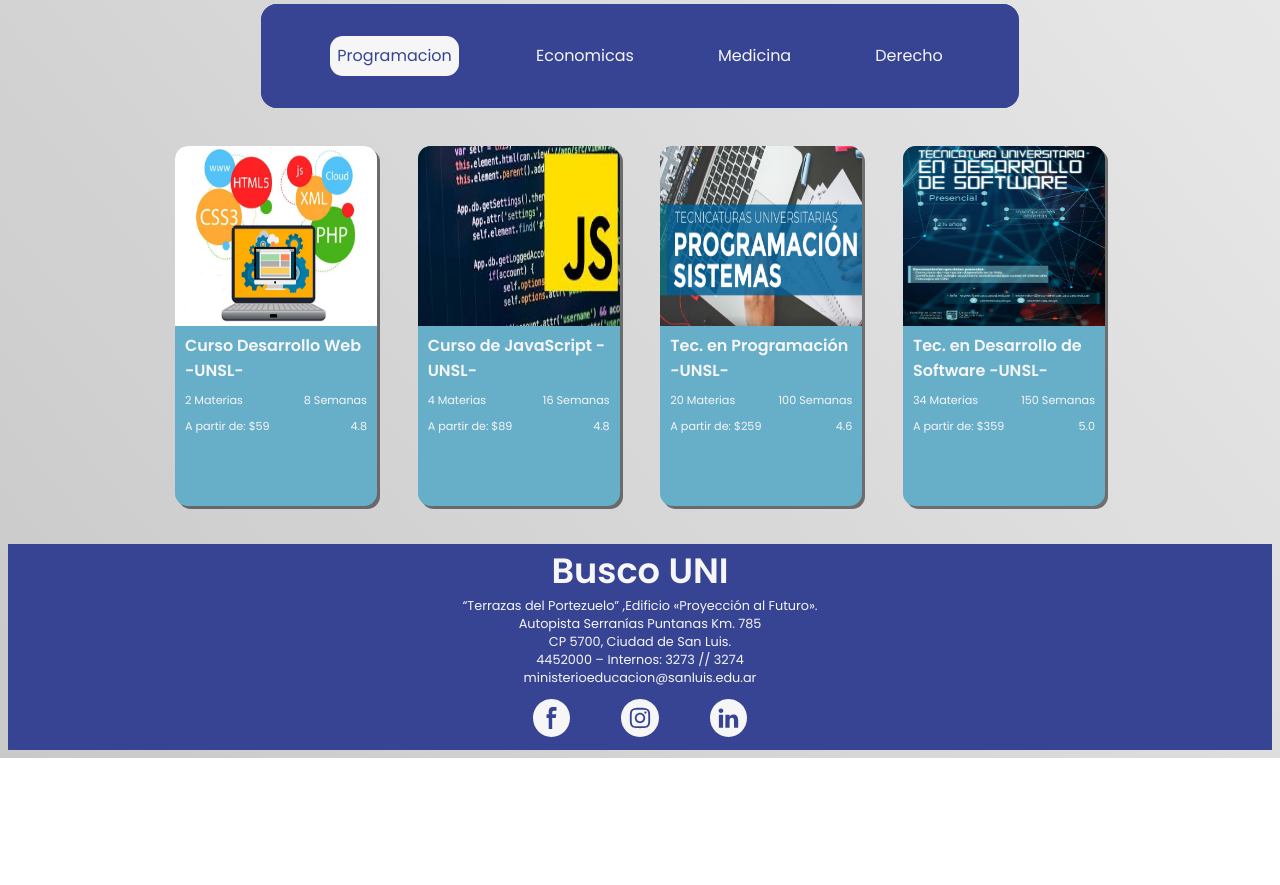
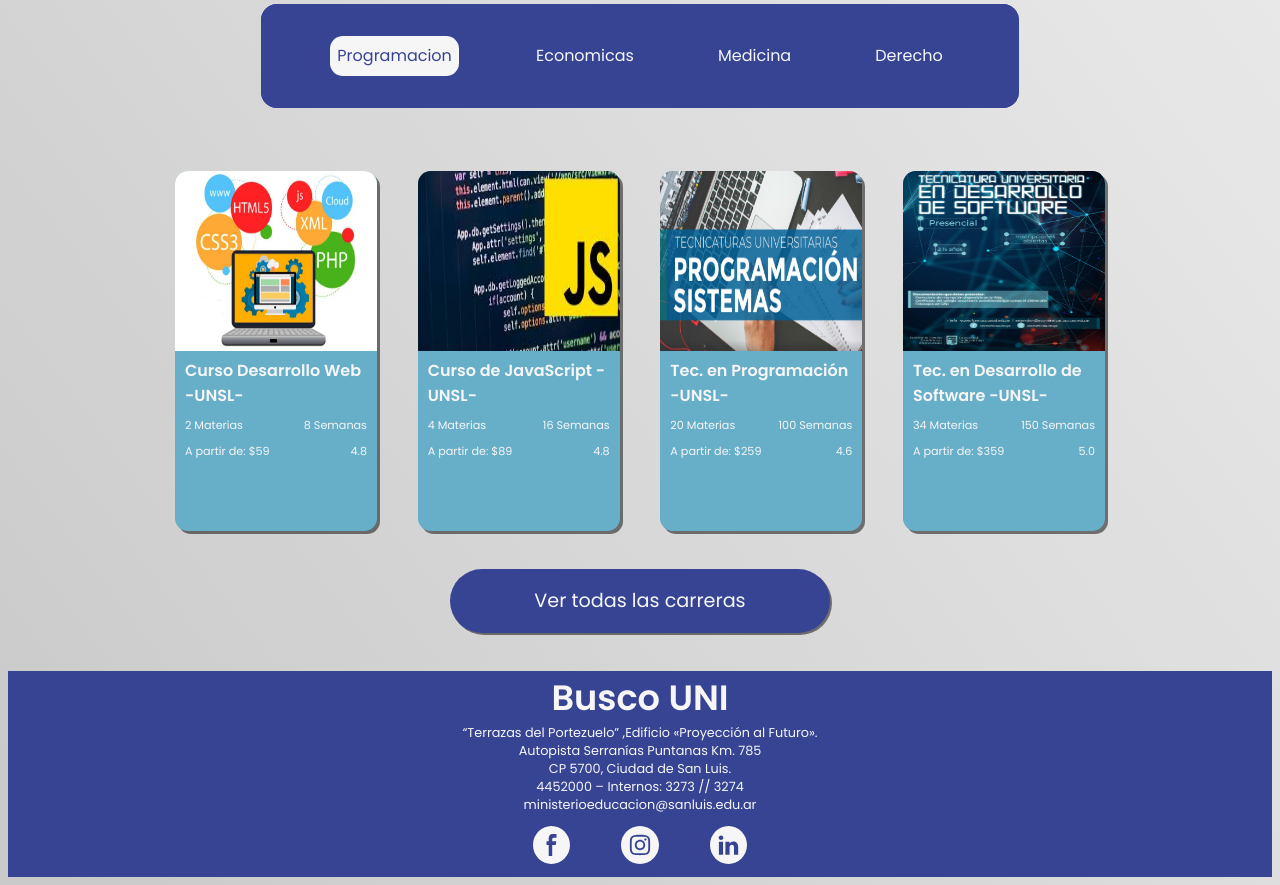
Before and after one commit to Andresville/BUSCOUNI, a React (Vite) app: page / in a window 1280 px wide. Shown: the part 820-1705 px from the top of the page. Before the commit the page ends 1578 px from the top, so only its background shows below. Built offline with nearby package versions, Linux system fonts and the light colour scheme.

Commit message:
Boton buscar

```diff
--- a/src/Components/DegreeCard/DegreeCard.jsx
+++ b/src/Components/DegreeCard/DegreeCard.jsx
@@ -1,4 +1,4 @@
-import { ContainerCard, ContainerDegreeCard, ContainerText, ContainerTextCard, ImageCard, TextCard, TitleCard } from "../UI Kit/DesignDegreeCard";
+import { ButtonCard, ContainerCard, ContainerDegree, ContainerDegreeCard, ContainerText, ContainerTextCard, ImageCard, TextCard, TitleCard } from "../UI Kit/DesignDegreeCard";
 import web from "../../assets/web.jpg";
 import js from "../../assets/js.jpeg";
 import programacion from "../../assets/programacion.jpg";
@@ -6,6 +6,7 @@
 
 export const DegreeCard = () => {
     return (
+        <ContainerDegree>
         <ContainerDegreeCard>
         <ContainerCard>
             <ImageCard src={web} alt="Curso de Desarrollo Web -UNSL-" />
@@ -64,5 +65,7 @@
             </ContainerText>
         </ContainerCard>
         </ContainerDegreeCard>
+        <ButtonCard>Ver todas las carreras</ButtonCard>
+        </ContainerDegree>
     )
 };
--- a/src/Components/UI Kit/DesignDegreeCard.jsx
+++ b/src/Components/UI Kit/DesignDegreeCard.jsx
@@ -1,5 +1,13 @@
 import styled from "styled-components";
-import {lightblue} from "../UI Kit/Variables";
+import {lightblue, blue, white} from "../UI Kit/Variables";
+
+export const ContainerDegree = styled.div`
+    width: 100%;
+    height: auto;
+    display: flex;
+    flex-direction: column;
+
+`
 
 export const ContainerDegreeCard = styled.div`
     width: 90%;
@@ -67,3 +75,21 @@
     font-size: .7rem;
 }
 `
+
+export const ButtonCard = styled.button`
+    background-color: ${blue};
+    color: ${white};
+    width: 60%;
+    height: 5vh;
+    margin: 0 auto;
+    border: none;
+    border-radius: 15rem;
+    font-size: .8rem;
+    font-family: "poppins";
+    box-shadow: 2px 2px rgb(0 0 0 / 0.5);
+    @media(min-width: 1024px){
+    width: 30%;
+    height: 8vh;
+    font-size: 1.2rem;
+}
+`
```
